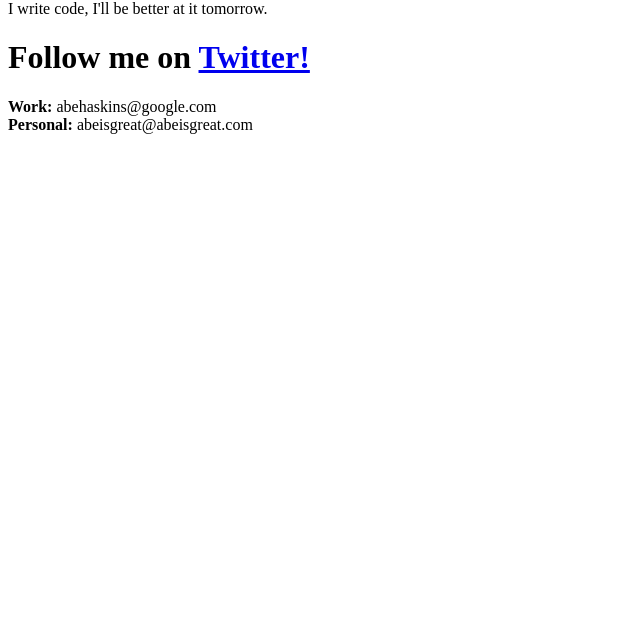
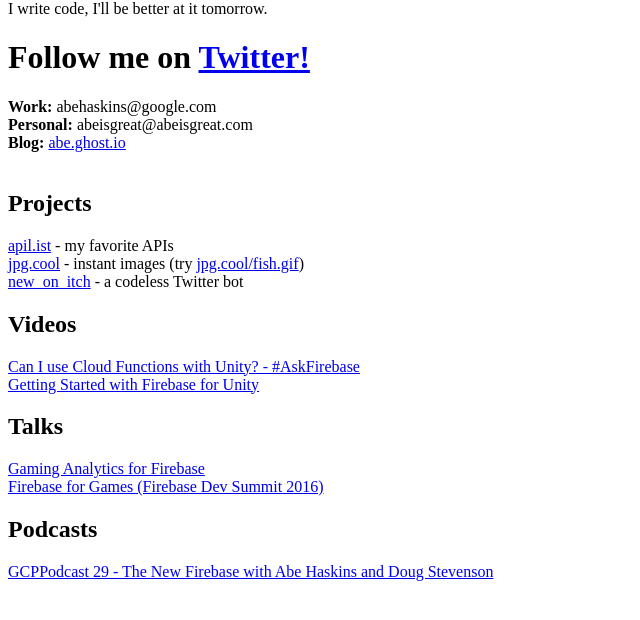
Before and after one commit to abehaskins/abe.today, a plain HTML site: page public/index.html in a window 1280 px wide. Shown: the part 180-800 px from the top of the page, without its empty margins (0-640 px from the left). Drawn offline with Linux system fonts and the light colour scheme.

Commit message:
Initial commit

```diff
--- a/public/index.html
+++ b/public/index.html
@@ -14,5 +14,22 @@
     <h1>Follow me on <a href="https://twitter.com/abeisgreat">Twitter!</a></h1>
     <b>Work:</b> abehaskins@google.com<br />
     <b>Personal:</b> abeisgreat@abeisgreat.com<br />
+    <b>Blog:</b> <a href="https://abe.ghost.io">abe.ghost.io</a>
+    <br /><br />
+
+    <h2>Projects</h2>
+    <a href="https://apil.ist">apil.ist</a> - my favorite APIs<br />
+    <a href="https://jpg.cool">jpg.cool</a> - instant images (try <a href="https://jpg.cool/fish.gif">jpg.cool/fish.gif<a>)<br />
+    <a href="https://www.twitter.com/new_on_itch">new_on_itch</a> - a codeless Twitter bot
+
+    <h2>Videos</h2>
+    <a href="https://www.youtube.com/watch?v=o0goc4zxIBE&index=1&list=PLl-K7zZEsYLkkCFs6T9mlqG8v6NCs38pA">Can I use Cloud Functions with Unity? - #AskFirebase</a><br />
+    <a href="https://www.youtube.com/watch?v=uj6rs3HFg5o">Getting Started with Firebase for Unity</a><br />
+    <h2>Talks</h2>
+    <a href="https://www.youtube.com/watch?v=zbGm0Oh3VMw">Gaming Analytics for Firebase</a><br />
+    <a href="https://www.youtube.com/watch?v=KClYcPjZL_k">Firebase for Games (Firebase Dev Summit 2016)</a><br />
+    <h2>Podcasts</h2>
+    <a href="https://www.youtube.com/watch?v=J1yAku9YXAA">GCPPodcast 29 - The New Firebase with Abe Haskins and Doug Stevenson</a><br />
+
   </body>
 </html>
```
